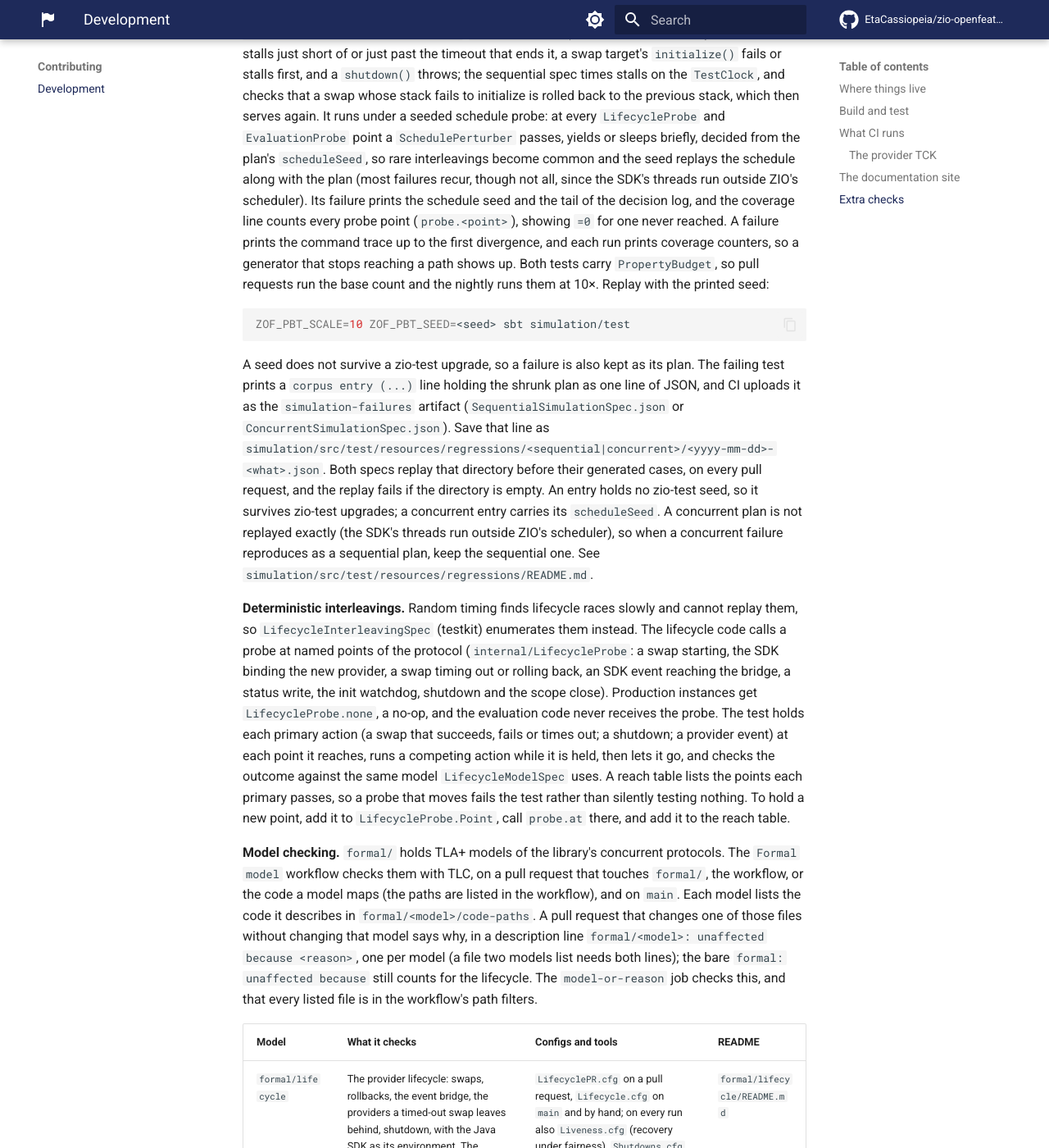
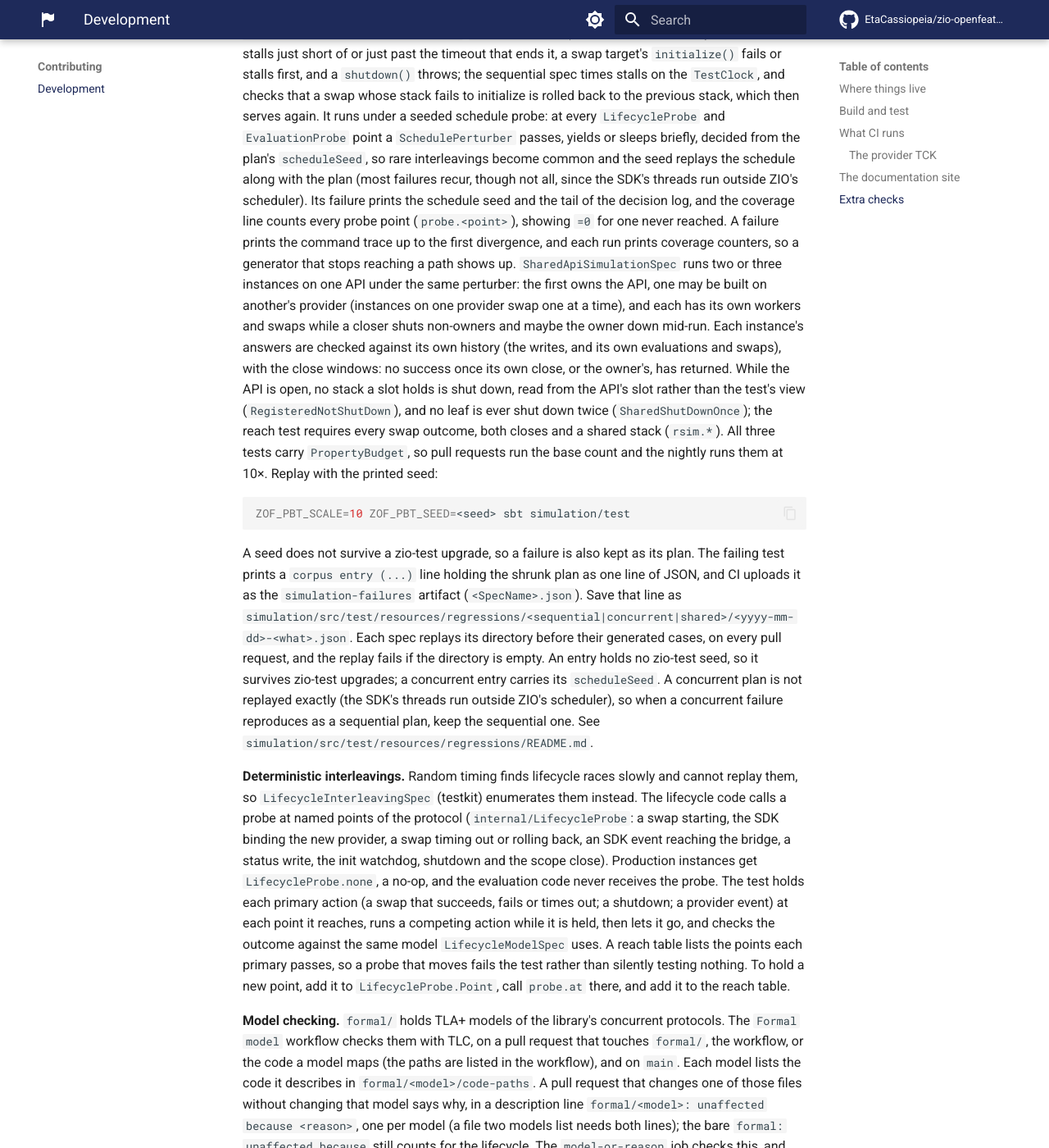
Before and after one commit to EtaCassiopeia/zio-openfeature, an MkDocs documentation site: the page built from docs/development.md, in a window 1280 px wide and 1400 px high, scrolled down 5089 px. Shown: the whole window at 82% size. Built offline with MkDocs 1.6.1 and Material for MkDocs 9.7.7, drawn with Linux system fonts in a browser that asks for light colours; comment, search, counter and statistics services are not loaded.

Commit message:
Simulate several instances on one shared API and record their runs for the registry model (#1022)

````diff
--- a/docs/development.md
+++ b/docs/development.md
@@ -163,7 +163,14 @@ and checks that a swap whose stack fails to initialize is rolled back to the pre
 become common and the seed replays the schedule along with the plan (most failures recur, though not all, since the
 SDK's threads run outside ZIO's scheduler). Its failure prints the schedule seed and the tail of the decision log, and
 the coverage line counts every probe point (`probe.<point>`), showing `=0` for one never reached. A failure prints the command trace up to the
-first divergence, and each run prints coverage counters, so a generator that stops reaching a path shows up. Both
+first divergence, and each run prints coverage counters, so a generator that stops reaching a path shows up.
+`SharedApiSimulationSpec` runs two or three instances on one API under the same perturber: the first owns the API, one
+may be built on another's provider (instances on one provider swap one at a time), and each has its own workers and
+swaps while a closer shuts non-owners and maybe the owner down mid-run. Each instance's answers are checked against its own history (the writes, and its own
+evaluations and swaps), with the close windows: no success once its own close, or the owner's, has returned. While the
+API is open, no stack a slot holds is shut down, read from the API's slot rather than the test's view
+(`RegisteredNotShutDown`), and no leaf is ever shut down twice (`SharedShutDownOnce`); the reach test requires every
+swap outcome, both closes and a shared stack (`rsim.*`). All three
 tests carry `PropertyBudget`, so pull requests run the base count and the nightly runs them at 10×. Replay with the
 printed seed:
 
@@ -173,8 +180,8 @@ ZOF_PBT_SCALE=10 ZOF_PBT_SEED=<seed> sbt simulation/test
 
 A seed does not survive a zio-test upgrade, so a failure is also kept as its plan. The failing test prints a
 `corpus entry (...)` line holding the shrunk plan as one line of JSON, and CI uploads it as the `simulation-failures`
-artifact (`SequentialSimulationSpec.json` or `ConcurrentSimulationSpec.json`). Save that line as
-`simulation/src/test/resources/regressions/<sequential|concurrent>/<yyyy-mm-dd>-<what>.json`. Both specs replay that
+artifact (`<SpecName>.json`). Save that line as
+`simulation/src/test/resources/regressions/<sequential|concurrent|shared>/<yyyy-mm-dd>-<what>.json`. Each spec replays its
 directory before their generated cases, on every pull request, and the replay fails if the directory is empty. An entry
 holds no zio-test seed, so it survives zio-test upgrades; a concurrent entry carries its `scheduleSeed`. A concurrent plan is not replayed exactly (the SDK's threads run
 outside ZIO's scheduler), so when a concurrent failure reproduces as a sequential plan, keep the sequential one. See
--- a/formal/registry/README.md
+++ b/formal/registry/README.md
@@ -193,6 +193,18 @@ the check rests on lets its reject fixture through. A run the model does not cov
 the skips per spec and reason (`trace-map.md` lists them). CI runs all of it in the `registry-traces` job of
 `formal.yml`.
 
+The shared-API simulation (`simulation/.../SharedApiSimulationSpec`) is recorded too: two or three instances on one API
+under the schedule perturber, the first owning it, one maybe built on another's provider, with swaps, failed swaps,
+non-owner and owner closes. Each generated plan is one run (`RegistryRecording.recorded`), written with its plan beside
+it (`<run>.plan.json`) for the simulation's corpus (`regressions/shared/`). The job records it at the base budget on
+pull requests and main and at ten times it nightly, and checks it without `--reached`: the suites above take every
+action.
+
+```sh
+ZOF_TRACE=1 ZOF_TRACE_DIR=$PWD/traces/simulation sbt "simulation/testOnly zio.openfeature.simulation.SharedApiSimulationSpec"
+python3 validate.py tla2tools.jar CommunityModules-deps.jar traces/simulation/registry
+```
+
 ## Generated behaviours
 
 `Generate.tla` walks the model at random for a replay through the real code, the other direction of the trace
````
Also changed, not shown: 10 other files.
